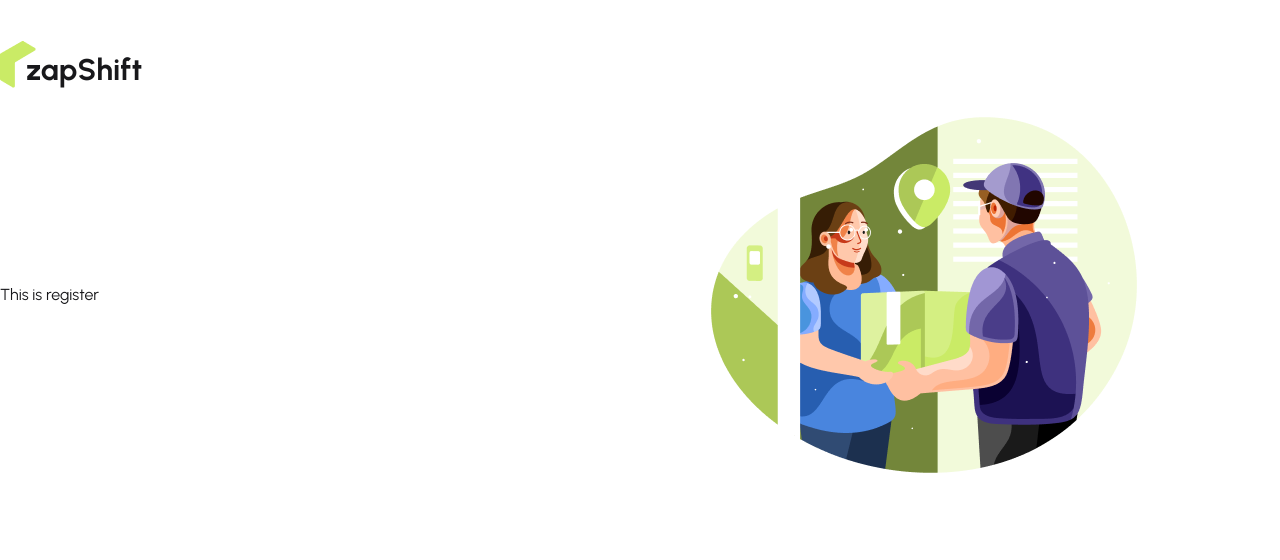
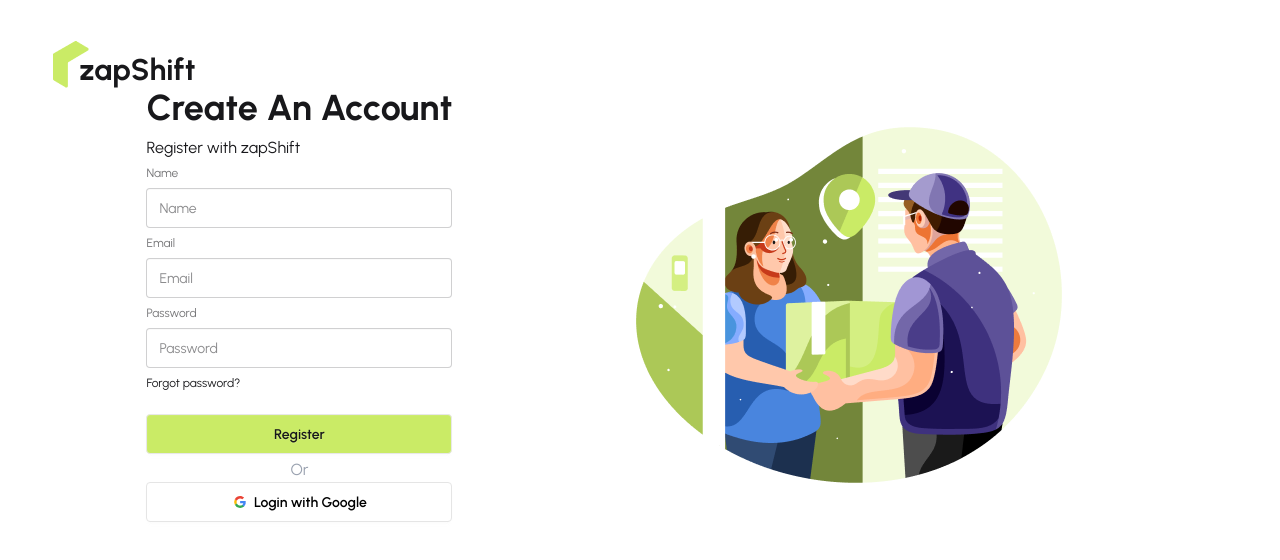
Before and after one commit to khaled-40/zap-shift, a React (Vite) app: page /register in a window 1280 px wide. Shown: the top 560 px of the page. Built offline with nearby package versions, Linux system fonts and the light colour scheme.

Commit message:
set up the register page validation using react form hook and set up the context along with the environment variable

```diff
--- a/package.json
+++ b/package.json
@@ -10,6 +10,7 @@
     "preview": "vite preview"
   },
   "dependencies": {
+    "firebase": "^12.7.0",
     "leaflet": "^1.9.4",
     "react": "^19.2.0",
     "react-dom": "^19.2.0",
--- /dev/null
+++ b/src/Context/AuthContext.jsx
@@ -0,0 +1,3 @@
+import { createContext } from "react";
+
+export const AuthContext = createContext(null)
--- /dev/null
+++ b/src/Context/AuthProvider.jsx
@@ -0,0 +1,24 @@
+import React from 'react';
+import { AuthContext } from './AuthContext';
+import { createUserWithEmailAndPassword, signInWithEmailAndPassword } from 'firebase/auth';
+import { auth } from '../firebase/firebase.init';
+
+const AuthProvider = ({ children }) => {
+    const registerUser = (email, password) => {
+        return createUserWithEmailAndPassword(auth, email, password)
+    }
+    const signInUser = (email, password) => {
+        return signInWithEmailAndPassword(auth, email, password)
+    }
+    const authInfo = {
+        registerUser,
+        signInUser
+    }
+    return (
+        <AuthContext value={authInfo}>
+            {children}
+        </AuthContext>
+    );
+};
+
+export default AuthProvider;
--- a/src/Layout/AuthLayout.jsx
+++ b/src/Layout/AuthLayout.jsx
@@ -5,13 +5,13 @@ import authImage from '../assets/authImage.png'
 
 const AuthLayout = () => {
     return (
-        <div className='max-w-7xl mx-auto pt-10'>
+        <div className='max-w-11/12 mx-auto pt-10'>
             <Logo></Logo>
-            <div className='flex items-center'>
-                <div className='flex-1'>
+            <div className='flex justify-evenly gap-5 items-center'>
+                <div>
                     <Outlet></Outlet>
                 </div>
-                <div className='flex-1'>
+                <div className='hidden md:block'>
                     <img src={authImage} alt="" />
                 </div>
             </div>
--- a/src/Layout/RootLayout.jsx
+++ b/src/Layout/RootLayout.jsx
@@ -5,9 +5,11 @@ import Footer from '../Pages/Shared/Footer';
 
 const RootLayout = () => {
     return (
-        <div className='max-w-7xl mx-auto'>
+        <div>
             <Navbar></Navbar>
-            <Outlet></Outlet>
+            <div className='max-w-7xl mx-auto'>
+                <Outlet></Outlet>
+            </div>
             <Footer></Footer>
         </div>
     );
--- a/src/Pages/Auth/Register.jsx
+++ b/src/Pages/Auth/Register.jsx
@@ -1,9 +1,45 @@
 import React from 'react';
+import { useForm } from 'react-hook-form';
 
 const Register = () => {
+    const { register, handleSubmit, formState: { errors } } = useForm();
+    const handleRegistration = (data) => {
+        console.log(data)
+    }
     return (
         <div>
-            <h2>This is register</h2>
+            <form onSubmit={handleSubmit(handleRegistration)} className=''>
+                <h2 className='text-4xl font-bold pb-2'>Create An Account</h2>
+                <p>Register with zapShift</p>
+                <fieldset className="fieldset">
+                    <label className="label">Name</label>
+                    <input type="text" {...register('name')}
+                        className="input" placeholder="Name" />
+
+                    <label className="label">Email</label>
+                    <input type="email" {...register('email', {
+                        required: true
+                    })}
+                        className="input" placeholder="Email" />
+                    {errors.email?.type === 'required' && <p className='text-red-700'>Email is required</p>}
+
+                    <label className="label">Password</label>
+                    <input type="password" {...register('password', {
+                        required: true, minLength: 6, pattern: /^(?=.*[a-z])(?=.*[A-Z]).+$/
+                    })}
+                        className="input" placeholder="Password" />
+                        {errors.password?.type==="required" && <p className='text-red-700'>Password is required</p>}
+                        {errors.password?.type==="minLength" && <p className='text-red-700'>Password must contain at least 6 characters</p>}
+                        {errors.password?.type==="pattern" && <p className='text-red-700'>Password must contain at least one upper case and one lower case</p>}
+                    <div><a className="link link-hover">Forgot password?</a></div>
+                    <button className="btn  bg-primary mt-4">Register</button>
+                </fieldset>
+            </form>
+            <p className='text-center text-gray-400'>Or</p>
+            <button className="btn w-full bg-white text-black border-[#e5e5e5]">
+                <svg aria-label="Google logo" width="16" height="16" xmlns="http://www.w3.org/2000/svg" viewBox="0 0 512 512"><g><path d="m0 0H512V512H0" fill="#fff"></path><path fill="#34a853" d="M153 292c30 82 118 95 171 60h62v48A192 192 0 0190 341"></path><path fill="#4285f4" d="m386 400a140 175 0 0053-179H260v74h102q-7 37-38 57"></path><path fill="#fbbc02" d="m90 341a208 200 0 010-171l63 49q-12 37 0 73"></path><path fill="#ea4335" d="m153 219c22-69 116-109 179-50l55-54c-78-75-230-72-297 55"></path></g></svg>
+                Login with Google
+            </button>
         </div>
     );
 };
--- a/src/Pages/Shared/Navbar.jsx
+++ b/src/Pages/Shared/Navbar.jsx
@@ -6,6 +6,7 @@ const Navbar = () => {
     const links = <>
     <li><NavLink>Services</NavLink></li>
     <li><NavLink to={'/coverage'}>Coverage</NavLink></li>
+    <li><NavLink to={'/login'}>login</NavLink></li>
     </>
     return (
         <div className="navbar bg-base-100 shadow-sm">
--- /dev/null
+++ b/src/firebase/firebase.init.js
@@ -0,0 +1,21 @@
+// Import the functions you need from the SDKs you need
+import { initializeApp } from "firebase/app";
+import { getAuth } from "firebase/auth";
+// TODO: Add SDKs for Firebase products that you want to use
+// https://firebase.google.com/docs/web/setup#available-libraries
+
+// Your web app's Firebase configuration
+const firebaseConfig = {
+  apiKey: import.meta.env.VITE_apiKey,
+  authDomain: import.meta.env.VITE_authDomain,
+  projectId: import.meta.env.VITE_projectId,
+  storageBucket: import.meta.env.VITE_storageBucket,
+  messagingSenderId: import.meta.env.VITE_messagingSenderId,
+  appId: import.meta.env.VITE_appId,
+};
+
+// Initialize Firebase
+const app = initializeApp(firebaseConfig);
+
+// Initialize Firebase Authentication and get a reference to the service
+export const auth = getAuth(app);
--- a/src/main.jsx
+++ b/src/main.jsx
@@ -4,9 +4,12 @@ import './index.css'
 import App from './App.jsx'
 import { RouterProvider } from 'react-router'
 import { router } from './Routes/Routes.jsx'
+import AuthProvider from './Context/AuthProvider.jsx'
 
 createRoot(document.getElementById('root')).render(
   <StrictMode>
-    <RouterProvider router={router}></RouterProvider>
+    <AuthProvider>
+      <RouterProvider router={router}></RouterProvider>
+    </AuthProvider>
   </StrictMode>,
 )
```
Also changed, not shown: 2 other files (tests, documents, lock files or other folders).
